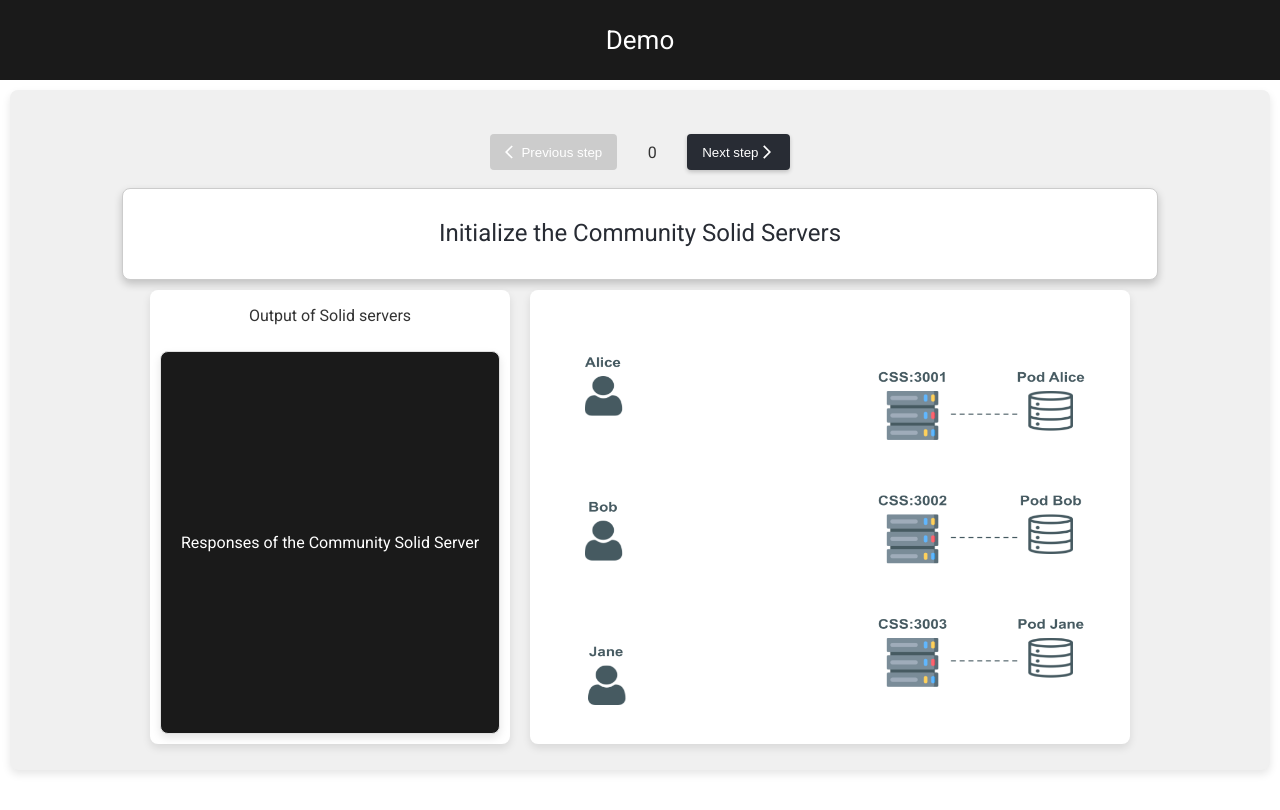
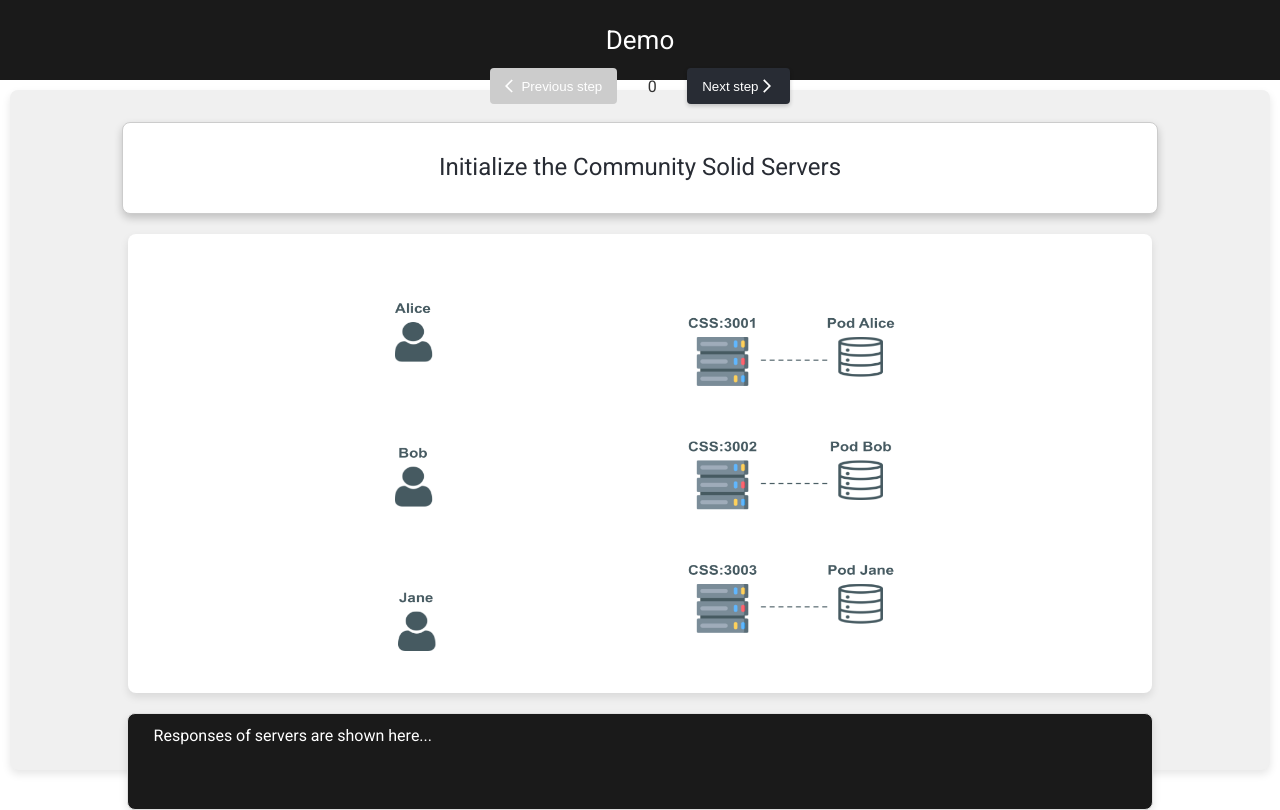
Before and after one commit to RubenLauwaert/mbacsa-demo, a React (Create React App) app: page / in a window 1280 px wide. Built offline with nearby package versions, Linux system fonts and the light colour scheme; no server answers.

Commit message:
Basic demo :white_check_mark:

```diff
--- a/src/components/ServerOutput.tsx
+++ b/src/components/ServerOutput.tsx
@@ -1,14 +1,21 @@
 import React from 'react';
-import '../css/ServerOutput.css'
+import '../css/ServerOutput.css';
 
+interface ServerOutputProps {
+  output: string[];
+}
 
+const ServerOutput: React.FC<ServerOutputProps> = ({ output }) => {
+  // Get the last 5 elements of the array, or all elements if fewer than 5
+  const lastFive = output.slice(-5);
 
-
-const ServerOutput = () => {
   return (
     <div className='output-container'>
-      {/* Middleware output goes here */}
-      <p>Responses of the Community Solid Server</p>
+      <div className='output-text'>
+        {lastFive.map((item, index) => (
+          <p key={index}>{item}</p> // Use index as a key (or a unique identifier if available)
+        ))}
+      </div>
     </div>
   );
 };
--- a/src/components/StepMechanism.tsx
+++ b/src/components/StepMechanism.tsx
@@ -4,7 +4,8 @@
 import ArrowForwardIosIcon from '@mui/icons-material/ArrowForwardIos';
 import DelegationVisuals from './DelegationVisuals';
 import ServerOutput from './ServerOutput';
-import {delegateTo, dischargeMacaroon, getPublicDischargeKey, mintMacaroon, retrieveDPoPToken} from '../util/api'
+import {accessResource, delegateTo, dischargeMacaroon, getPublicDischargeKey, mintMacaroon} from '../util/api'
+import { compressString } from '../util/helper';
 
 const agentInfo = {
   targetEndpoint: "http://localhost:3001/Alice/social/post1.json",
@@ -41,14 +42,16 @@
   // Steps counter
   const [currentStep, setCurrentStep] = useState(0);
   const maxStep = Object.keys(stepDescriptions).length ;
-  // DPoP tokens for Alice, Bob and Janse
-  const [dpopTokens,setDpopTokens] = useState({alice: {}, bob: {}, jane: {}});
   // Public discharge keys for Alice, Bob and Jane;
   const [publicDischargeKeys,setPublicDischargeKeys] = useState({alice: {}, bob: {}, jane: {}});
   // Root (attenuated) macaroons for Alice, Bob and Janse
   const [rootMacaroons,setRootMacaroons] = useState({alice: "", bob: "", jane: ""});
   // Discarge macaroons for Alice, Bob and Janse
   const [dischargeMacaroons,setDischargeMacaroons] = useState({alice: "", bob: "", jane: ""});
+  // Alice's resource
+  const [postAlice,setPostAlice] = useState("");
+  // Server output
+  const [serverOutput,setServerOutput] = useState(["Responses of servers are shown here..."]);
 
 
   const handleNext = () => {
@@ -64,19 +67,6 @@
   };
 
 
-  const fetchDPoPTokens = async () => {
-    const dpopTokenAlice = await retrieveDPoPToken(agentInfo.infoAlice.podServerUri,agentInfo.infoAlice.email,agentInfo.infoAlice.password);
-    const dpopTokenBob = await retrieveDPoPToken(agentInfo.infoBob.podServerUri,agentInfo.infoBob.email,agentInfo.infoBob.password);
-    const dpopTokenJane = await retrieveDPoPToken(agentInfo.infoJane.podServerUri,agentInfo.infoJane.email,agentInfo.infoJane.password);
-    setDpopTokens({alice: dpopTokenAlice, bob: dpopTokenBob, jane: dpopTokenJane})
-  }
-
-
-
-  // Upon starting the demo, retrieve dpop token for Alice, Bob and Jane
-  useEffect(() => {
-    fetchDPoPTokens()
-  }, []);
 
   const stepActions = [
     async () => {
@@ -97,6 +87,10 @@
         agentInfo.infoAlice);
         // Set state
         setRootMacaroons({alice: mintedMacaroonAlice as string, bob: rootMacaroons.bob, jane: rootMacaroons.jane})
+        // Server output
+        setServerOutput(serverOutput.concat([`[CSS:3001] Minted root macaroon for Alice : ${compressString(mintedMacaroonAlice as string)}`]))
+
+
     },
     async () => {
       // Logic for step 2
@@ -104,6 +98,9 @@
       const dischargeMacaroonAlice = await dischargeMacaroon(rootMacaroons.alice as string,agentInfo.infoAlice.webId,agentInfo.infoAlice);
       // Set state
       setDischargeMacaroons({alice: dischargeMacaroonAlice as string, bob:dischargeMacaroons.bob, jane:dischargeMacaroons.jane})
+      // Server output
+      setServerOutput(serverOutput.concat([`[CSS:3001] Minted discharge macaroon for Alice: ${compressString(dischargeMacaroonAlice as string)}`]))
+
 
     },
     async () => {
@@ -112,6 +109,9 @@
       const attenuatedMacaroonBob= await delegateTo(rootMacaroons.alice,agentInfo.infoBob.webId);
       // Set state
       setRootMacaroons({alice: rootMacaroons.alice, bob: attenuatedMacaroonBob as string, jane:rootMacaroons.jane})
+      // Server output
+      setServerOutput(serverOutput.concat([`[CSS:3002] Retrieved Bob's public discharge key`,
+        `[Client] Delegated to Bob, attenuated macaroon : ${compressString(attenuatedMacaroonBob as string)}`]))
 
     },
     async () => {
@@ -120,6 +120,8 @@
       const dischargeMacaroonBob = await dischargeMacaroon(rootMacaroons.bob, agentInfo.infoBob.webId, agentInfo.infoBob);
       // Set state
       setDischargeMacaroons({alice:dischargeMacaroons.alice, bob:dischargeMacaroonBob as string, jane:dischargeMacaroons.jane})
+      // Server output
+      setServerOutput(serverOutput.concat([`[CSS:3002] Minted discharge macaroon for Bob: ${compressString(dischargeMacaroonBob as string)}`]))
 
 
     },
@@ -129,6 +131,9 @@
       const attenuatedMacaroonJane = await delegateTo(rootMacaroons.bob,agentInfo.infoJane.webId);
       // Set state
       setRootMacaroons({alice:rootMacaroons.alice,bob:rootMacaroons.bob, jane: attenuatedMacaroonJane as string})
+      // Server output
+      setServerOutput(serverOutput.concat([`[CSS:3002] Retrieved Jane's public discharge key`,
+        `[Client] Delegated to Jane, attenuated macaroon : ${compressString(attenuatedMacaroonJane as string)}`]))
     },
     async () => {
       // Logic for step 6
@@ -136,10 +141,18 @@
       const dischargeMacaroonJane = await dischargeMacaroon(rootMacaroons.jane, agentInfo.infoJane.webId,agentInfo.infoJane);
       // Set state
       setDischargeMacaroons({alice:dischargeMacaroons.alice,bob:dischargeMacaroons.bob,jane: dischargeMacaroonJane as string});
+      // Server output
+      setServerOutput(serverOutput.concat([`[CSS:3003] Minted discharge macaroon for Jane: ${compressString(dischargeMacaroonJane as string)}`]))
     },
     async () => {
       // Logic for step 7
       console.log("Jane accesses resource of Alice through macaroons");
+      const postAlice = await accessResource(agentInfo.targetEndpoint,[rootMacaroons.jane,dischargeMacaroons.alice,dischargeMacaroons.bob,dischargeMacaroons.jane]);
+      // Set state
+      setPostAlice(postAlice as string);
+      // Server output
+      setServerOutput(serverOutput.concat([`[CSS:3001] Alice's post : ${postAlice}`]))
+
     }];
 
   useEffect(() => {
@@ -166,13 +179,10 @@
         <p>{stepDescriptions[currentStep]}</p>
       </div>
       <div className='visual-and-output-window'>
-        <div className='ServerOutput'>
-          <p>Output of Solid servers</p>
-          <ServerOutput></ServerOutput>
-        </div>
         <div className="DelegationVisuals">
             <DelegationVisuals stepNumber={currentStep} />
         </div>
+        <ServerOutput output={serverOutput}></ServerOutput>
       </div>
     </div>
   );
--- a/src/css/ServerOutput.css
+++ b/src/css/ServerOutput.css
@@ -3,14 +3,29 @@
   align-items: center;
   justify-content: center;
   flex-direction: column;
-  text-align: center;
 
   background-color: #1a1a1a; /* Light background for high contrast */
   color: #ffffff; /* Dark text for readability */
   border: 1px solid #e0e0e0; /* Light grey border for definition */
   border-radius: 8px; /* Rounded corners */
   box-shadow: 0 4px 8px rgba(0, 0, 0, 0.1); /* Subtle shadow for depth */
-  padding: 20px; /* Spacing inside container */
-  margin: 10px; /* Spacing outside container */
+
+
+  margin-top: 10px; /* Spacing outside container */
+  height: 15vh;
+  width: 80vw;
+}
+
+.output-text {
+  text-align: left;
+  padding: 10px;
+
+  width: 95%;
   height: 100%;
 }
+
+.output-text p {
+  margin: 0;
+  padding: 2px 0;
+  line-height: normal;
+}
--- a/src/css/StepMechanism.css
+++ b/src/css/StepMechanism.css
@@ -2,7 +2,7 @@
   display: flex;
   flex-direction: column; /* Stack children vertically */
   align-items: center; /* Horizontally center the children */
-
+  min-width: 800px;
 }
 
 
@@ -78,14 +78,15 @@
 
 .visual-and-output-window {
   display: flex;
-  justify-content: space-between;
+  flex-direction: column;
+  justify-content: center;
   align-items: center;
   /* Optional: add padding or margins as needed */
 }
 
 .DelegationVisuals, .ServerOutput {
-  flex-basis: 70%; /* Adjust as needed */
   /* Add padding or margins for spacing if needed */
   background-color: #ffffff;
   height: 100%;
+  width: 80vw;
 }
--- a/src/util/api.ts
+++ b/src/util/api.ts
@@ -131,3 +131,28 @@
 
 
 }
+
+// Function to access resource
+export const accessResource = async (resourceUri: string, serializedMacaroons:Array<string>):Promise<string|undefined> => {
+  try {
+    const response = await fetch('http://localhost:3004/access',{
+    method: 'POST',
+    headers: {
+      'Content-Type': 'application/json',
+    },
+    body: JSON.stringify({
+      resourceUri: resourceUri,
+      serializedMacaroons: serializedMacaroons,
+    }),
+  });
+
+  const accessResponse = await response.json();
+  console.log(accessResponse.resource);
+  return accessResponse.resource;
+  } catch (error) {
+    console.log("Error accessing resource : " + error)
+  }
+
+
+
+}
--- /dev/null
+++ b/src/util/helper.ts
@@ -0,0 +1,6 @@
+export function compressString(str: string, firstCharCount: number = 10, lastCharCount: number = 10): string {
+  if (str.length <= firstCharCount + lastCharCount) {
+      return str; // Return the original string if it's short enough
+  }
+  return str.substring(0, firstCharCount) + '...' + str.substring(str.length - lastCharCount);
+}
```
Also changed, not shown: 1 other file (tests, documents, lock files or other folders).
